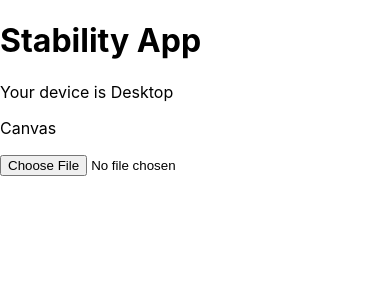
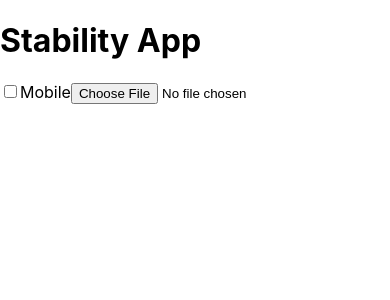
Before and after one commit to robertocervantesbetancourt/SD_inpaint, a React (Create React App) app: page / in a window 390 px wide. Shown: the top 300 px of the page. Built offline with nearby package versions, Linux system fonts and the light colour scheme.

Commit message:
fix mobile canvas to display background image

```diff
--- a/src/App.js
+++ b/src/App.js
@@ -9,6 +9,12 @@ const App = () => {
   const [prompt, setPrompt] = useState("");
   const [generatedImage, setGeneratedImage] = useState(null);
   const [deviceType, setDeviceType] = useState("Desktop");
+  const [selectedOption, setSelectedOption] = useState('mobile');
+
+  const handleToggle = () => {
+    const newOption = selectedOption === 'mobile' ? 'desktop' : 'mobile';
+    setSelectedOption(newOption);
+  };
 
 
   useEffect(() => {
@@ -21,7 +27,6 @@ const App = () => {
     }
   }, []);
 
-  console.log(window.visualViewport);
 
   const handleClick = async () => {
     if (!initImage || !maskImage) {
@@ -52,11 +57,21 @@ const App = () => {
   return (
     <div>
       <h1>Stability App</h1>
+      <label className="toggle-switch">
+      <input
+        type="checkbox"
+        checked={selectedOption === 'desktop'}
+        onChange={handleToggle}
+      />
+      <span className="slider"></span>
+      <span className="option-label">
+        {selectedOption === 'desktop' ? 'Desktop' : 'Mobile'}
+      </span>
+    </label>
+      {/* <p>Your device is {deviceType}</p> */}
 
-      <p>Your device is {deviceType}</p>
-
-      {deviceType === "mobile" ? (
-        <DrawingMobile />
+      {selectedOption === "mobile" ? (
+        <DrawingMobile InitialImage={setInitImage}/>
       ) : (
         <DrawingOnImage InitialImage={setInitImage} TheMask={setMaskImage} />
       )}
--- a/src/DrawingMobile.js
+++ b/src/DrawingMobile.js
@@ -23,6 +23,8 @@ const DrawingMobile = ({ InitialImage, TheMask }) => {
 
   useEffect(() => {
     const canvas = canvasRef.current;
+
+    if (canvas) {
     const context = canvas.getContext('2d');
     const viewport = window.visualViewport;
 
@@ -53,9 +55,10 @@ const DrawingMobile = ({ InitialImage, TheMask }) => {
           context.beginPath();
           context.moveTo(ongoingTouchesRef.current[idx].clientX - offsetXRef.current, ongoingTouchesRef.current[idx].clientY - offsetYRef.current);
           context.lineTo(touches[i].clientX - offsetXRef.current, touches[i].clientY - offsetYRef.current);
-          context.lineWidth = document.getElementById('selWidth').value;
-          context.strokeStyle = color;
+          context.lineWidth = 40;
+          context.strokeStyle = '#FFFFFF';
           context.lineJoin = "round";
+          context.lineCap = 'round';
           context.closePath();
           context.stroke();
           ongoingTouchesRef.current.splice(idx, 1, copyTouch(touches[i]));
@@ -113,13 +116,14 @@ const DrawingMobile = ({ InitialImage, TheMask }) => {
       canvas.removeEventListener('touchcancel', handleCancel);
       canvas.removeEventListener('touchmove', handleMove);
     };
+    }
   }, []);
 
   return (
     <>
     <input type="file" accept="image/*" onChange={handleImageUpload} />
-    {/* <div id="canvas_div" style={{ textAlign: 'center', display: 'block', marginLeft: 'auto', marginRight: 'auto' }}>
-      <canvas ref={canvasRef} id="canvas" width="900" height="360"></canvas>
+    {/* <div id="canvas_div" style={{ textAlign: 'center', display: 'block', marginLeft: 'auto', marginRight: 'auto', backgroundImage: `url(${initImage})`, backgroundSize: 'cover' }}>
+      <canvas ref={canvasRef} id="canvas" width="512" height="512"></canvas>
       Line width :
       <select id="selWidth">
         <option value="11">11</option>
```
